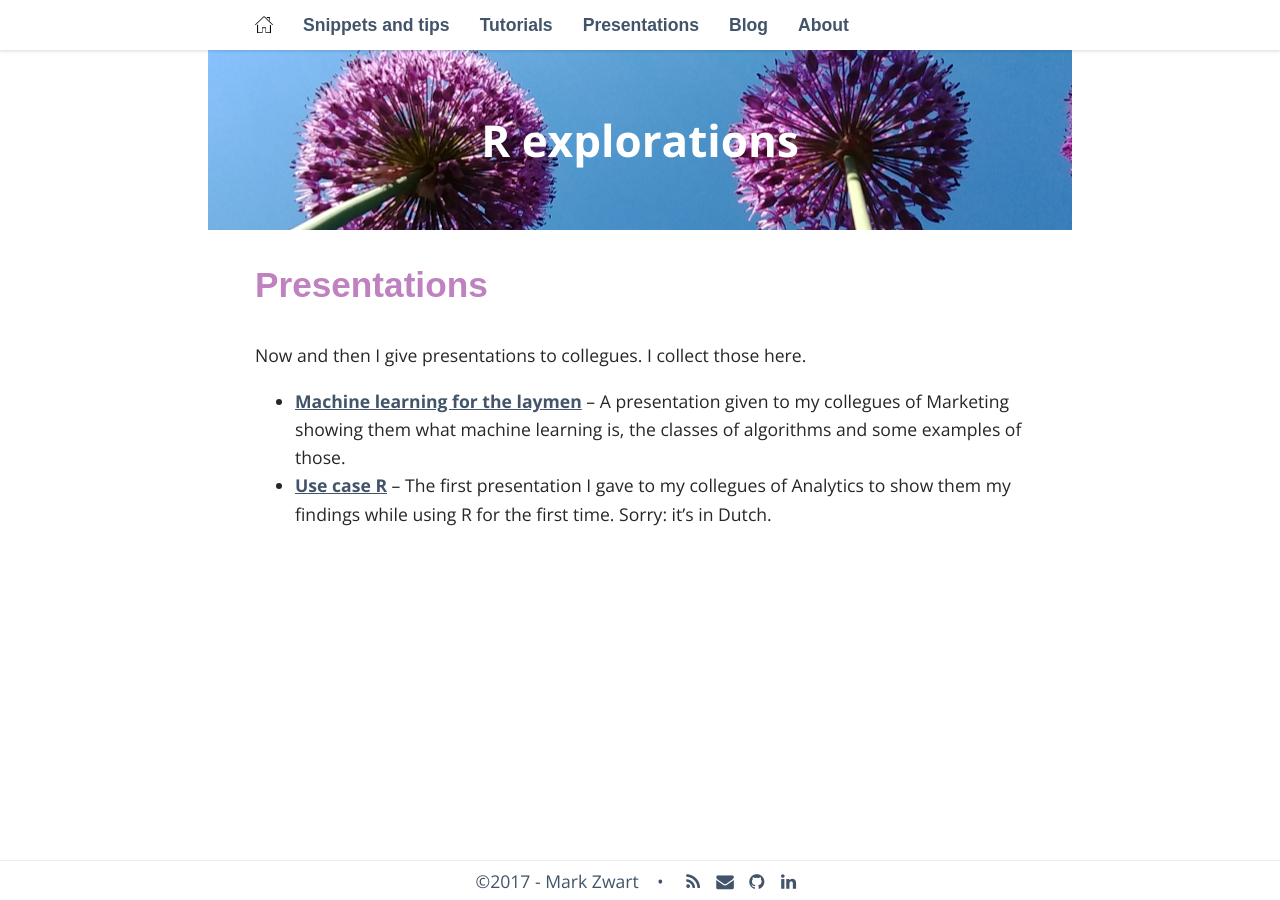
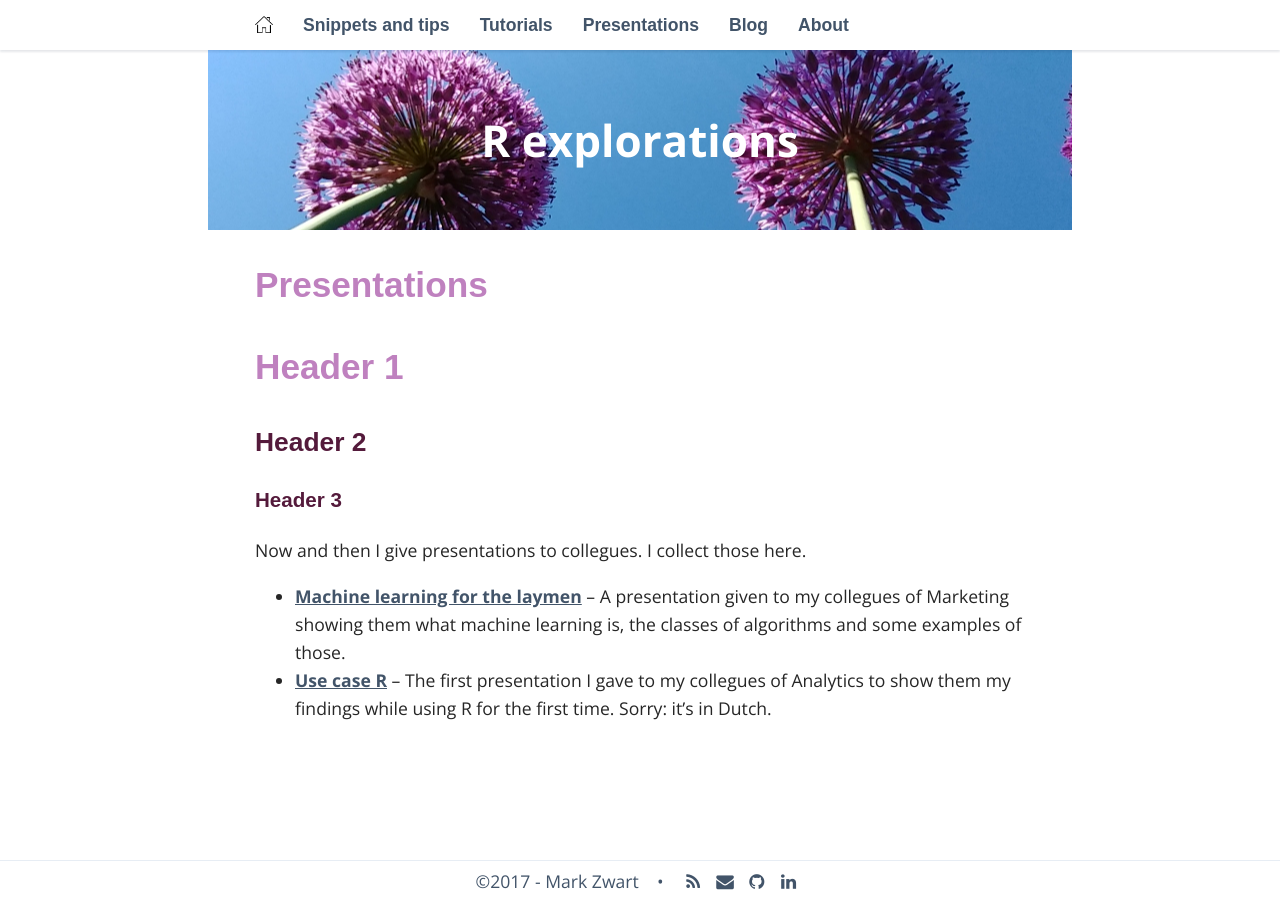
Before and after one commit to mark-me/mark-me.github.io, a Jekyll site: the page built from _pages/03-presentations.md, in a window 1280 px wide. Built offline with Jekyll 4.4.1, drawn with Linux system fonts in a browser that asks for light colours; nearby versions of some CDN libraries; some web fonts are replaced; comment, search, counter and statistics services are not loaded.

Commit message:
Update 03-presentations.md

```diff
--- a/_pages/03-presentations.md
+++ b/_pages/03-presentations.md
@@ -5,7 +5,13 @@ permalink: /presentations/
 navigation_weight: 1
 ---
 
+<title>Title</title>
 
+# Header 1
+
+## Header 2
+
+### Header 3
 
 Now and then I give presentations to collegues. I collect those here.
 
```
